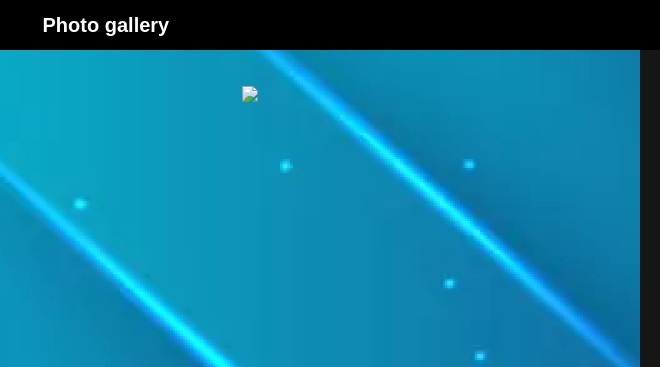
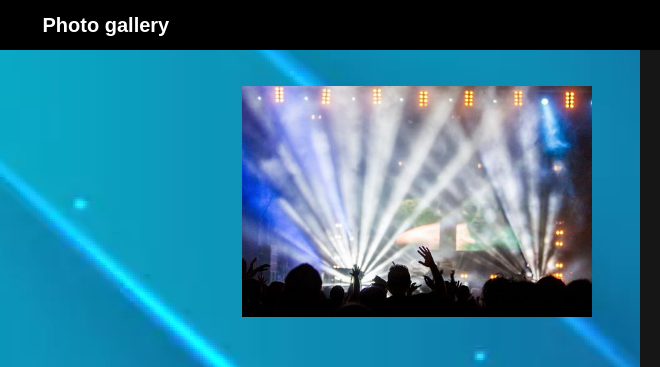
Before and after one commit to DimanaZaprianova/Site, a plain HTML site: page index.html in a window 1280 px wide. Shown: the top 367 px of the page, 620-1280 px from the left. Drawn offline with Linux system fonts and the light colour scheme.

Commit message:
Add files via upload

```diff
--- a/index.html
+++ b/index.html
@@ -21,7 +21,7 @@
 					<button class="button" id="toggleLogo">Toggle Logo</button>
 				</div>
 				<aside>
-					<a href="pages/gallery.html" target="_blank"><img src="../project/images/indexImage.jpg" width="350"></a>
+					<a href="pages/gallery.html" target="_blank"><img src="images/indexImage.jpg" width="350"></a>
 					<!-- <button class="button" id="showImage">Show Image</button> -->
 						<!-- <img src="../project/images/indexImage.jpg" width="350"> -->
 
```
